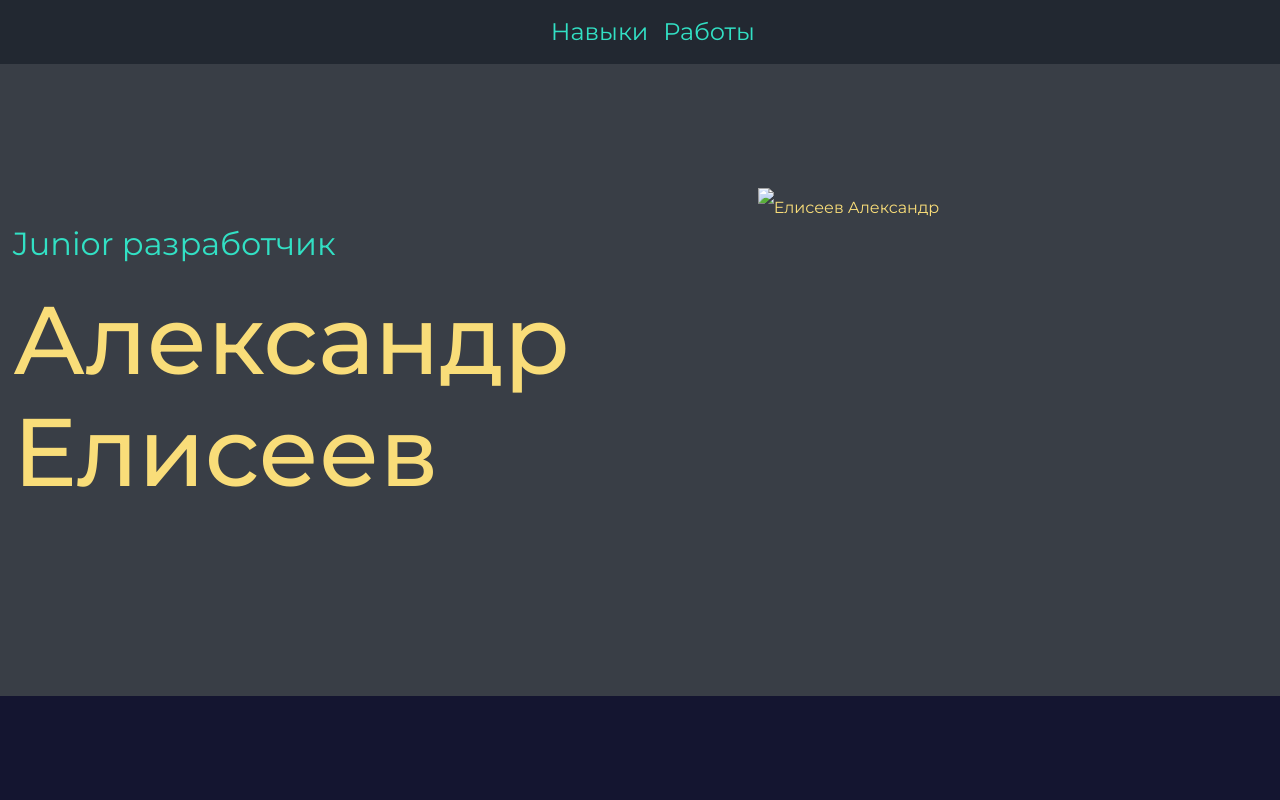
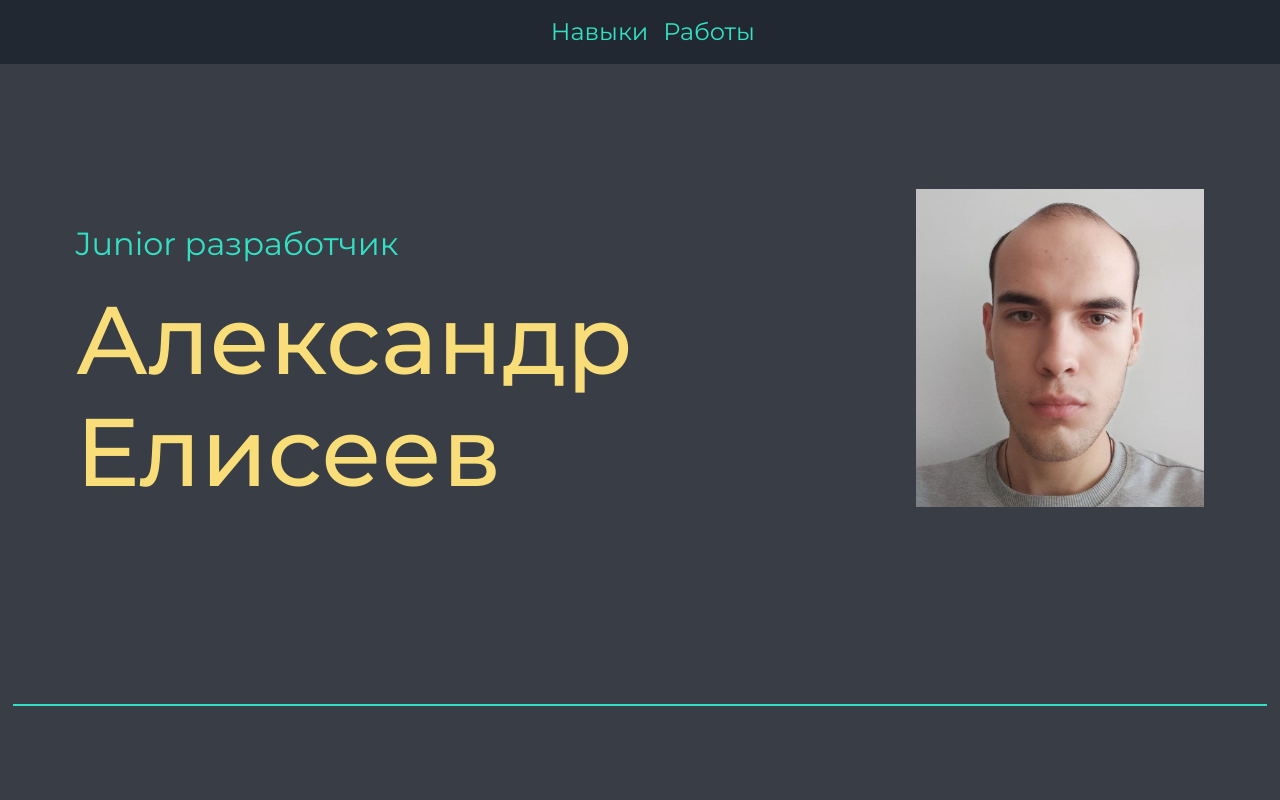
Before and after one commit to Dok959/portfolio, a plain HTML site: page index.html in a window 1280 px wide. Shown: the top 800 px of the page. Drawn offline with Linux system fonts and the light colour scheme.

Commit message:
Фото и стилизация ссылок

```diff
--- a/index.html
+++ b/index.html
@@ -33,6 +33,7 @@
                     <img src="files/user.jpg" alt="Елисеев Александр">
                 </figure>
             </section>
+            <hr>
         </main>
 
         <!-- ---------------------------- -->
--- a/style.css
+++ b/style.css
@@ -59,6 +59,20 @@ li:last-child{
     font-size: 1em;
 }
 
+.link::after{
+    display: inherit;
+    content: '';
+    width: 0;
+    height: 1px;
+    background-color: var(--color-link);
+    transition: width 0.3s ease-in-out 0s;
+}
+
+.link:hover::after{
+    width: 100%;
+}
+/* todo как-то визуально отделять часть где находится пользователь */
+
 main{
     padding: 0 1%;
 }
@@ -66,13 +80,15 @@ main{
 .hero-image {
     padding: 15% 0;
     display: flex;
+    align-content: center;
+    margin: 0 5%;
+    justify-content: space-between;
 }
 
 .container {
     display: inherit;
     flex-direction: column;
     width: 53%;
-    margin-right: 5em;
 }
 
 .text-accent{
@@ -92,9 +108,23 @@ main{
     font-weight: 500;
 }
 
-/* figure{
+figure{
+    display: inline-flex;
+    margin: 0px;
+    margin-block: auto;
+    margin-inline: unset;
+    margin: 1px 0;
+}
 
-} */
+img{
+    width: 288px;
+}
+
+hr{
+    height: 2px;
+    background-color: var(--color-link);
+    border: none;
+}
 
 
 /* ----------------- */
@@ -123,10 +153,10 @@ main{
     line-height: 48px;
 } */
 
-.intro,
+/* .intro,
 .portfolio {
     background-color: #141530;
-}
+} */
 
 .intro {
     padding: 160px 0 120px;
@@ -376,3 +406,12 @@ p {
         font-size: 12px;
     }
 }
+
+
+
+/* Разобраться */
+@media screen and (min-width: 600px) {
+    ul {
+        flex-direction: row;
+    }
+}
```
Also changed, not shown: files/user.jpg (added).
